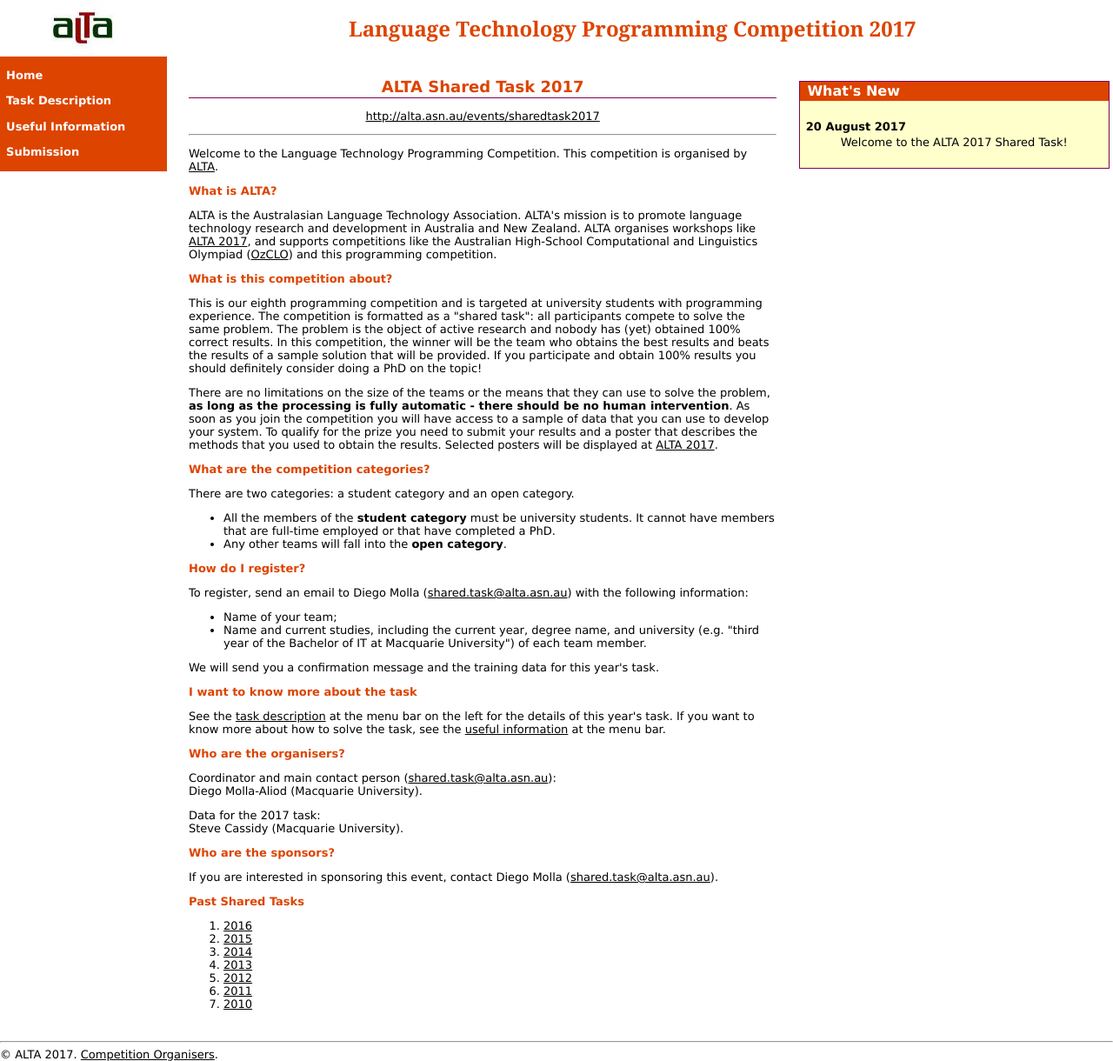
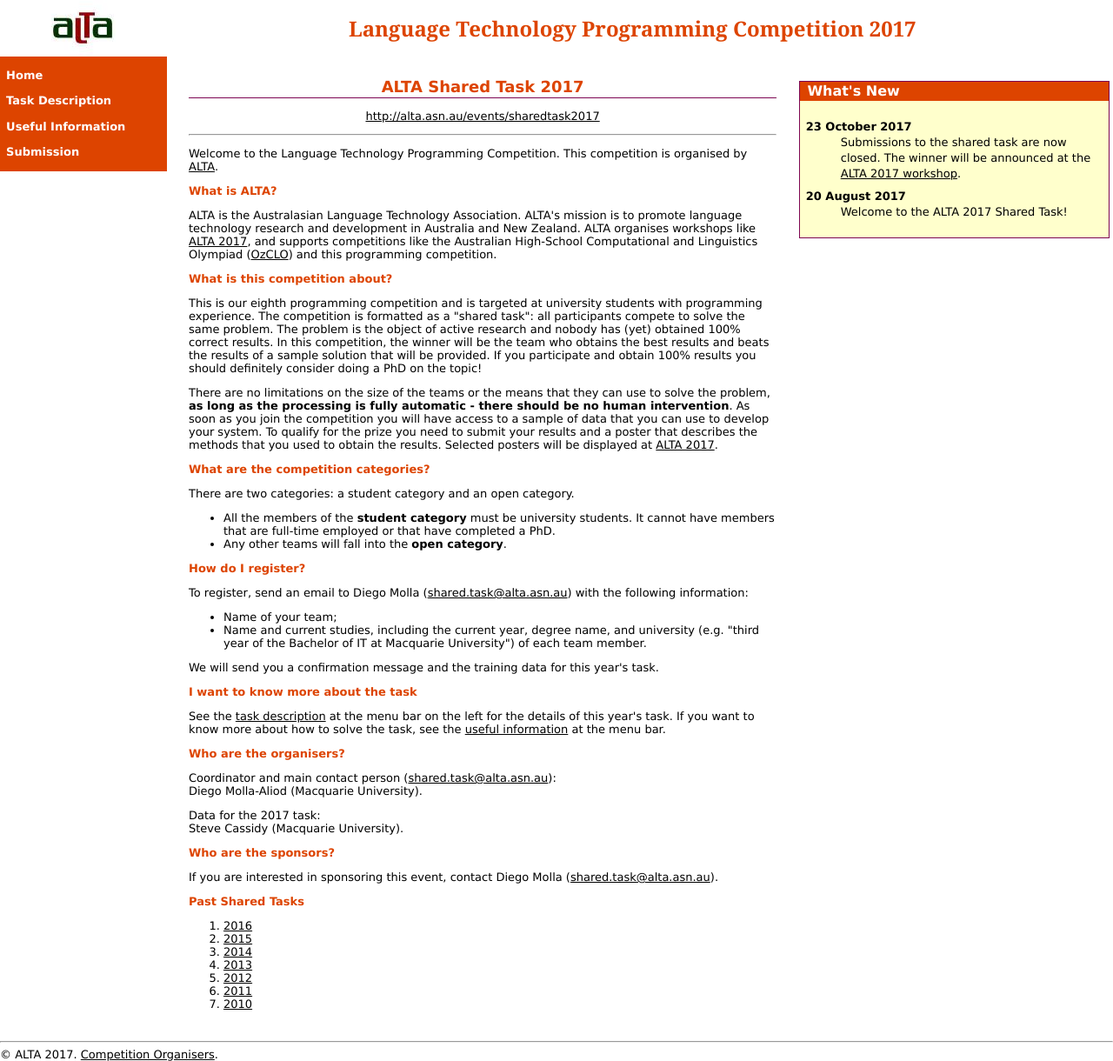
Before and after one commit to altaexec/alta-website, a Jekyll site: the page events/sharedtask2017/index.html, which Jekyll copies as it is, in a window 1280 px wide. Shown: the whole page at 87% size. Built offline with Jekyll 4.4.1, drawn with Linux system fonts in a browser that asks for light colours.

Commit message:
Shared tasks submissions closed

```diff
--- a/events/sharedtask2017/index.html
+++ b/events/sharedtask2017/index.html
@@ -189,6 +189,8 @@
  <tr>
  <td class="news">
 <dl>
+<dt>23 October 2017</dt>
+<dd>Submissions to the shared task are now closed. The winner will be announced at the <a href="http://alta2017.alta.asn.au/">ALTA 2017 workshop</a>.</dd>
 <dt>20 August 2017</dt>
 <dd>Welcome to the ALTA 2017 Shared Task!</dd>
 </p>
--- a/events/sharedtask2017/submission.html
+++ b/events/sharedtask2017/submission.html
@@ -67,6 +67,8 @@
 
 <h2>Submission</h2>
 
+<p align="center"><strong>SUBMISSIONS NOW CLOSED</strong></p>
+
 <p>This year's submissions will be
 through <a href="http://inclass.kaggle.com">Kaggle in Class</a>. Look
 for
```
